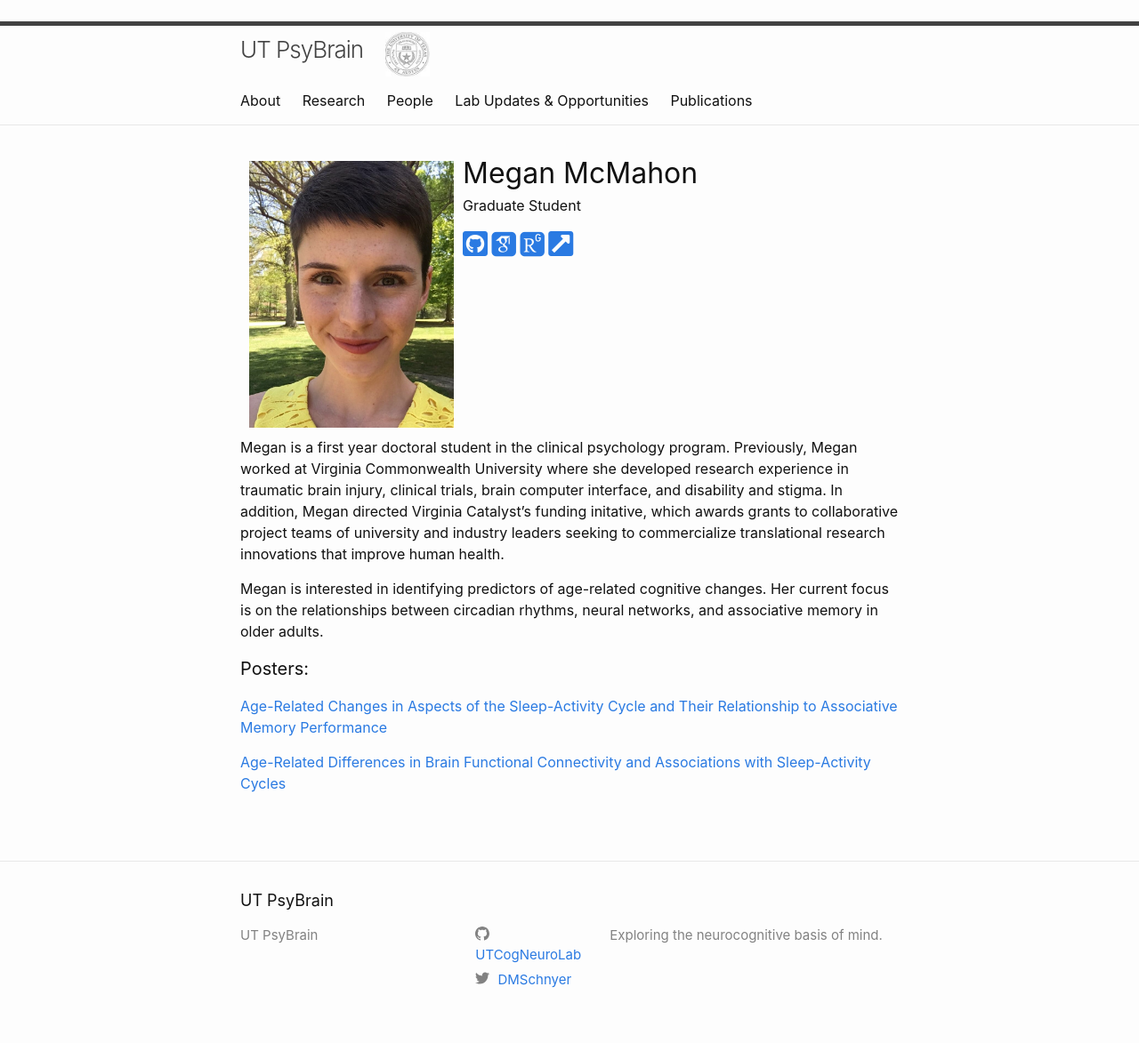
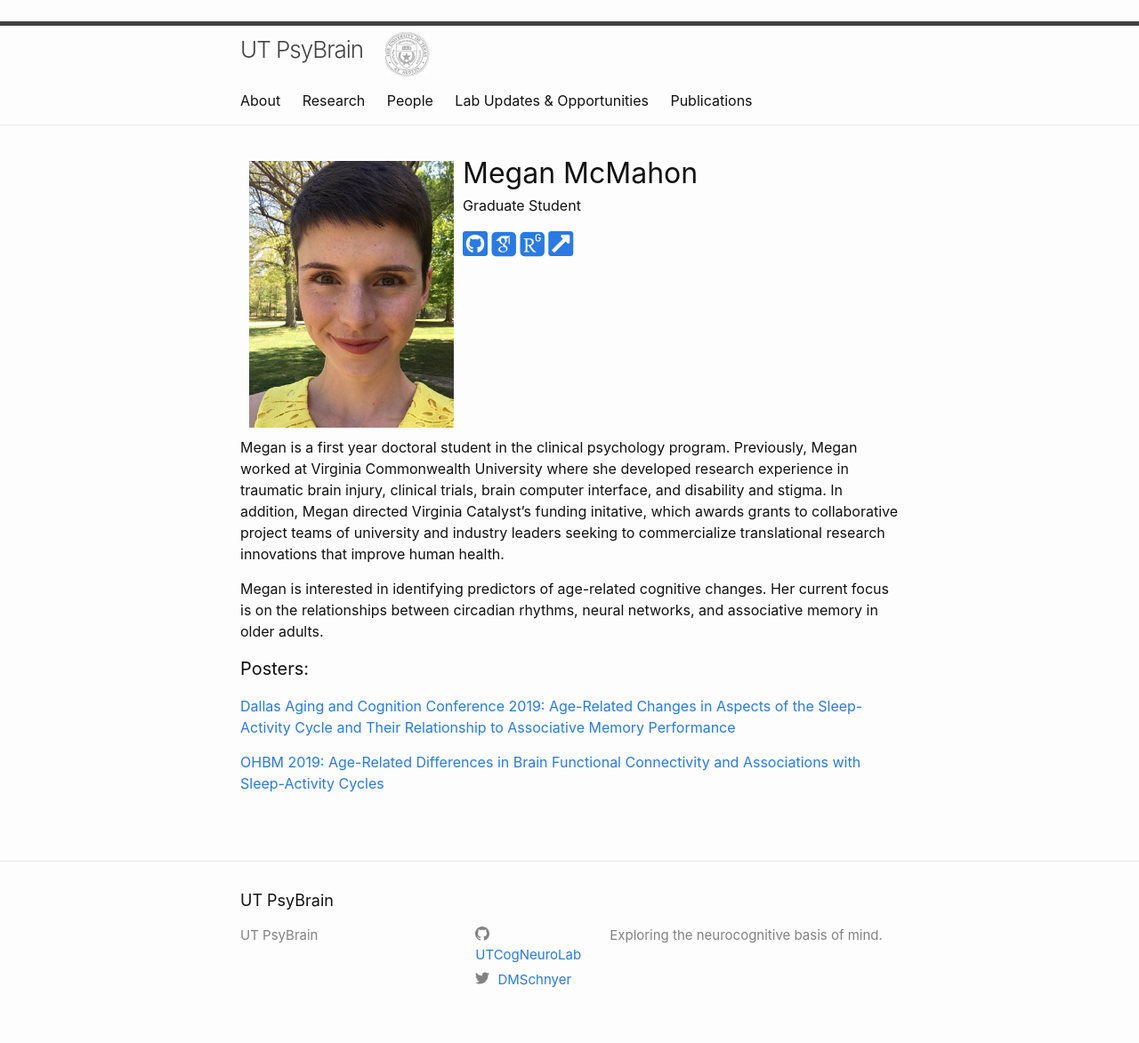
Before and after one commit to UTCogNeuroLab/UTCogNeuroLab.github.io, a Jekyll site: the page built from team/megan-mcmahon.md, in a window 1280 px wide. Shown: the whole page at 89% size. Built offline with Jekyll 4.4.1, drawn with Linux system fonts in a browser that asks for light colours; nearby versions of some CDN libraries; some web fonts are replaced.

Commit message:
Update megan-mcmahon.md

```diff
--- a/team/megan-mcmahon.md
+++ b/team/megan-mcmahon.md
@@ -20,6 +20,6 @@ Megan is interested in identifying predictors of age-related cognitive changes.
 
 #### Posters:
 
-[Age-Related Changes in Aspects of the Sleep-Activity Cycle and Their Relationship to Associative Memory Performance](/assets/posters/DACC Poster McMahon.pdf)
+[Dallas Aging and Cognition Conference 2019: Age-Related Changes in Aspects of the Sleep-Activity Cycle and Their Relationship to Associative Memory Performance](/assets/posters/DACC Poster McMahon.pdf)
 
-[Age-Related Differences in Brain Functional Connectivity and Associations with Sleep-Activity Cycles](/assets/posters/AgeDifferences_MeganMcMahon.jpeg)
+[OHBM 2019: Age-Related Differences in Brain Functional Connectivity and Associations with Sleep-Activity Cycles](/assets/posters/AgeDifferences_MeganMcMahon.jpeg)
```
